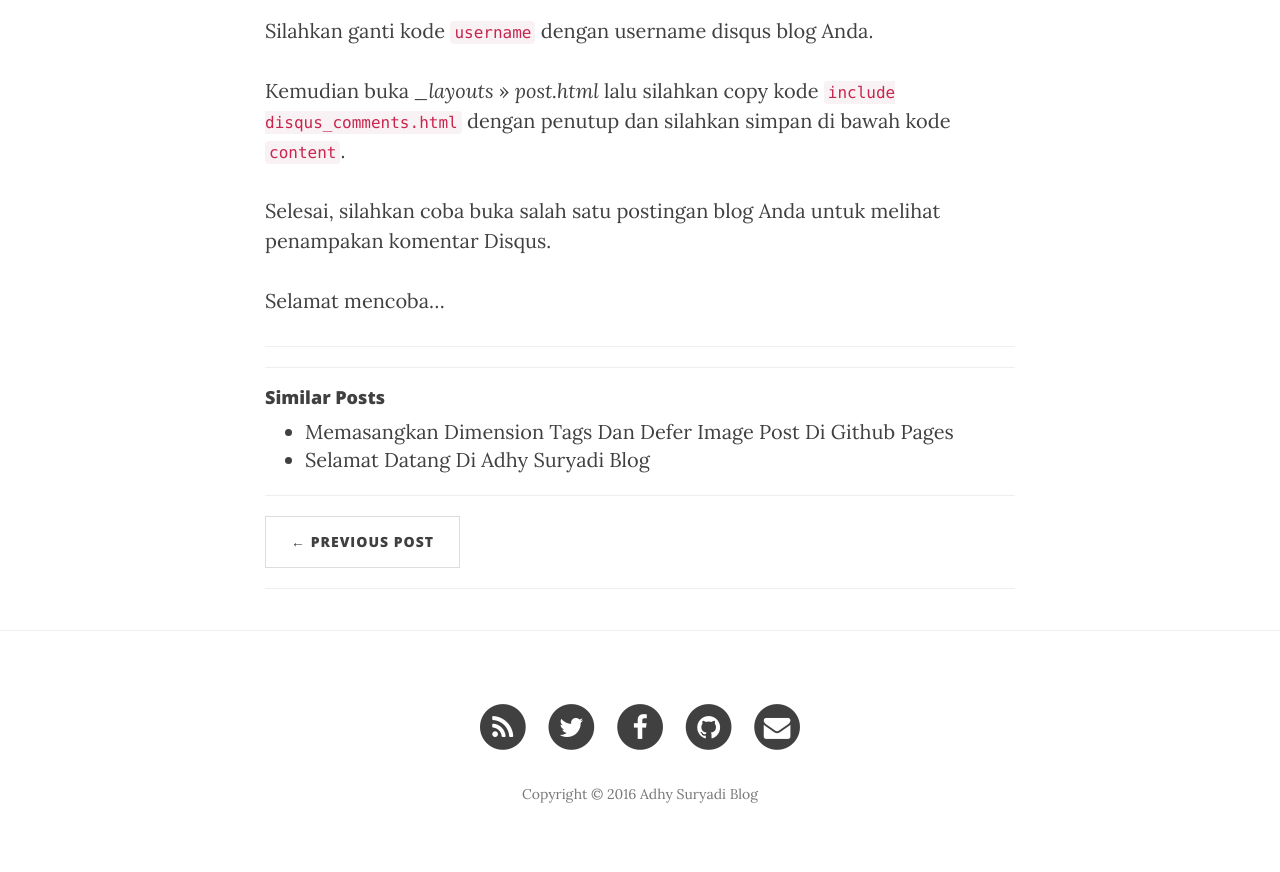
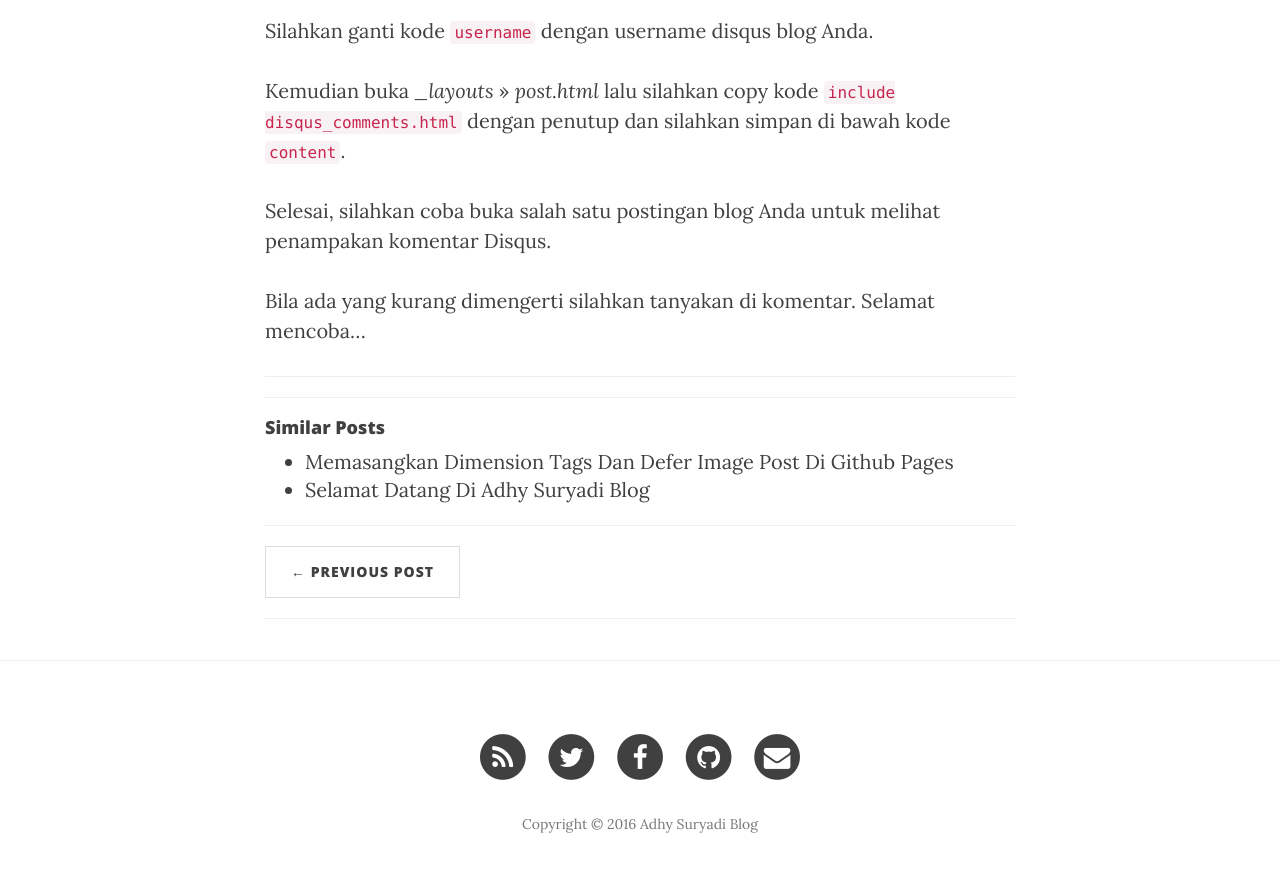
Before and after one commit to KompiAjaib/kompiajaib.github.io, a Jekyll site: the page built from _posts/2016-06-01-memasang-komentar-disqus-pada-github-pages.markdown, in a window 1280 px wide and 900 px high, scrolled down 1814 px. Shown: the top 872 px of the window. Built offline with Jekyll 4.4.1, drawn with Linux system fonts in a browser that asks for light colours; nearby versions of some CDN libraries; comment, search, counter and statistics services are not loaded.

Commit message:
Update 2016-06-01-memasang-komentar-disqus-pada-github-pages.markdown

```diff
--- a/_posts/2016-06-01-memasang-komentar-disqus-pada-github-pages.markdown
+++ b/_posts/2016-06-01-memasang-komentar-disqus-pada-github-pages.markdown
@@ -45,4 +45,4 @@ Kemudian buka *_layouts* >> *post.html* lalu silahkan copy kode `include disqus_
 
 Selesai, silahkan coba buka salah satu postingan blog Anda untuk melihat penampakan komentar Disqus.
 
-Selamat mencoba...
+Bila ada yang kurang dimengerti silahkan tanyakan di komentar. Selamat mencoba...
```
